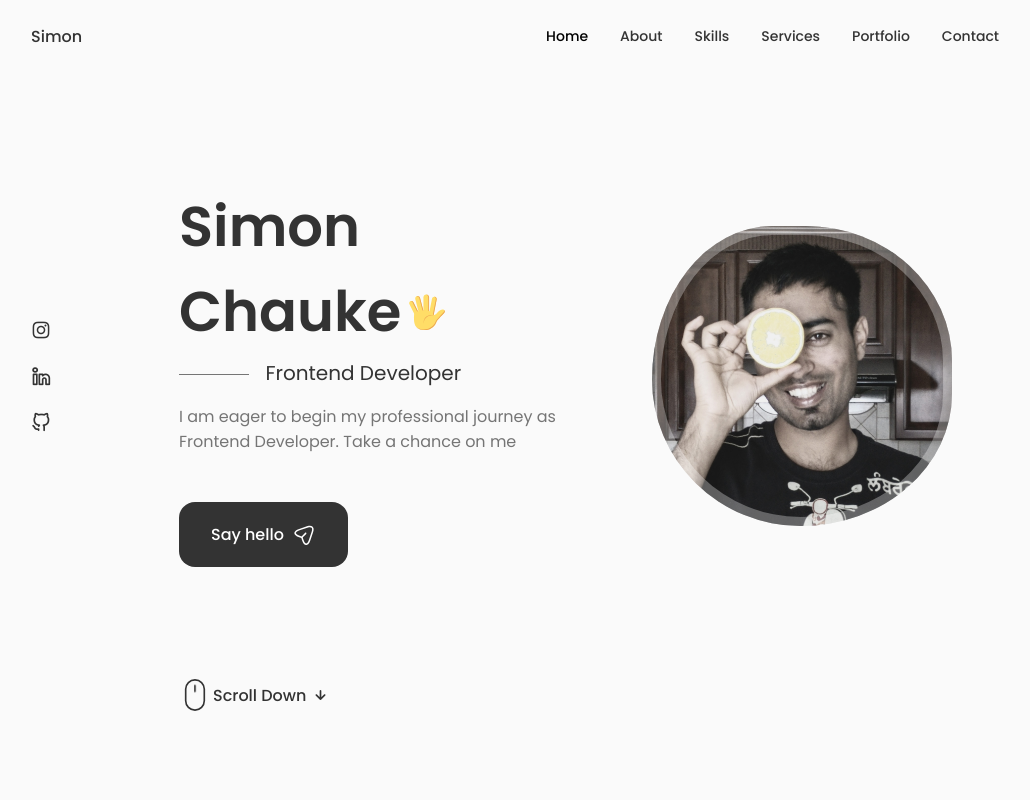
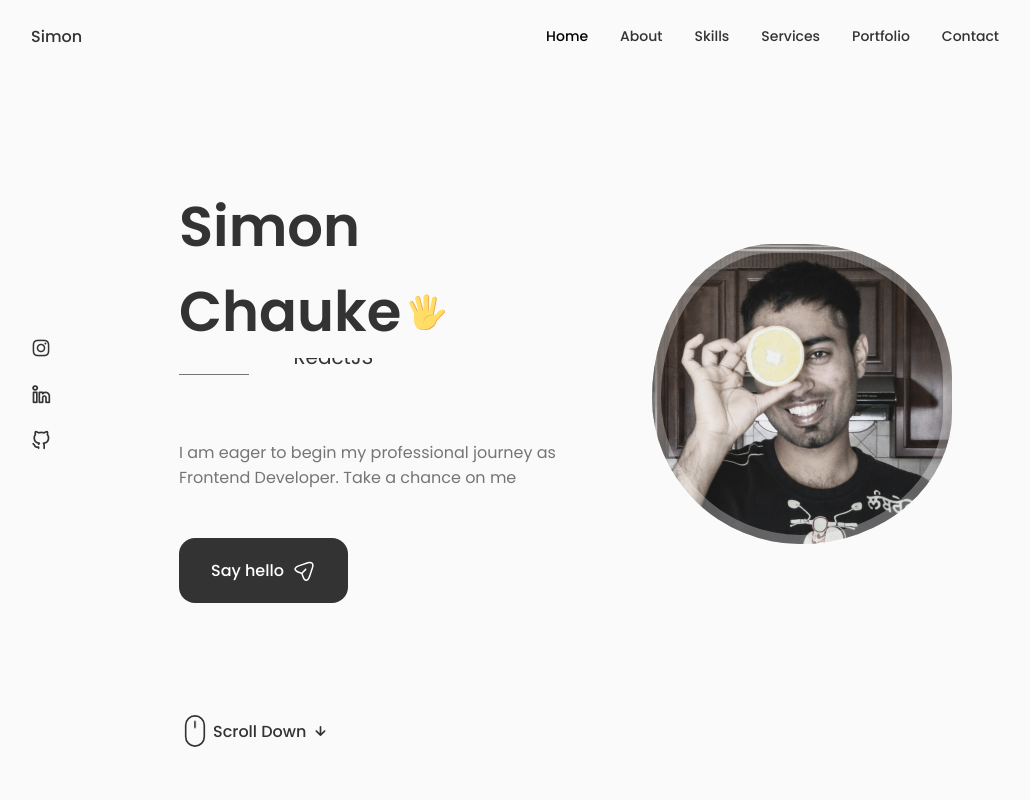
Before and after one commit to preetsimon/portfolio-v1, a React (Create React App) app: page / in a window 1280 px wide. Shown: the top 800 px of the page, without its empty margins (125-1155 px from the left). Built offline with nearby package versions, Linux system fonts and the light colour scheme.

Commit message:
text animations on home->data

```diff
--- a/src/components/home/Data.jsx
+++ b/src/components/home/Data.jsx
@@ -5,6 +5,8 @@ const Data = () => {
     <div className="home__data">
       <h1 className="home__title">
         Simon Chauke
+
+
         <svg
           width="36"
           height="36"
@@ -55,7 +57,15 @@ const Data = () => {
           ></path>
         </svg>
       </h1>
-      <h3 className="home__subtitle">Frontend Developer</h3>
+      <h3 className="home__subtitle">
+
+      <section class="animation">
+    <div class="first"><div>ReactJS</div></div>
+    <div class="second"><div>Frontend</div></div>
+    <div class="third"><div>Full-Stack</div></div>
+  </section>
+
+        </h3>
       <p className="home__description">I am eager to begin my professional journey as Frontend Developer. Take a chance on me</p>
       <a href="#contact" className="button button--flex">
         Say hello
--- a/src/components/home/home.css
+++ b/src/components/home/home.css
@@ -112,6 +112,38 @@
     color: var(--title-color);
 }
 
+.animation {
+    height:50px;
+    overflow:hidden;
+    margin-left: 1rem;
+    margin-bottom: 2rem;
+  }
+
+  .animation > div > div {
+    padding: 0.25rem 0.75rem;
+    height:2.75rem;
+    margin-bottom: 2.81rem;
+    display:inline-block;
+  }
+
+  .animation div:first-child {
+    animation: text-animation 8s infinite;
+  }
+
+
+  @keyframes text-animation {
+    0% {margin-top: 0;}
+    10% {margin-top: 0;}
+    20% {margin-top: -5.2rem;}
+    30% {margin-top: -5.2rem;}
+    40% {margin-top: -10.44rem;}
+    60% {margin-top: -10.44rem;}
+    70% {margin-top: -5.2rem;}
+    80% {margin-top: -5.2rem;}
+    90% {margin-top: 0;}
+    100% {margin-top: 0;}
+  }
+
 /*=============== BREAKPOINTS ===============*/
 /* For large devices */
 @media screen and (max-width: 992px) {
```
